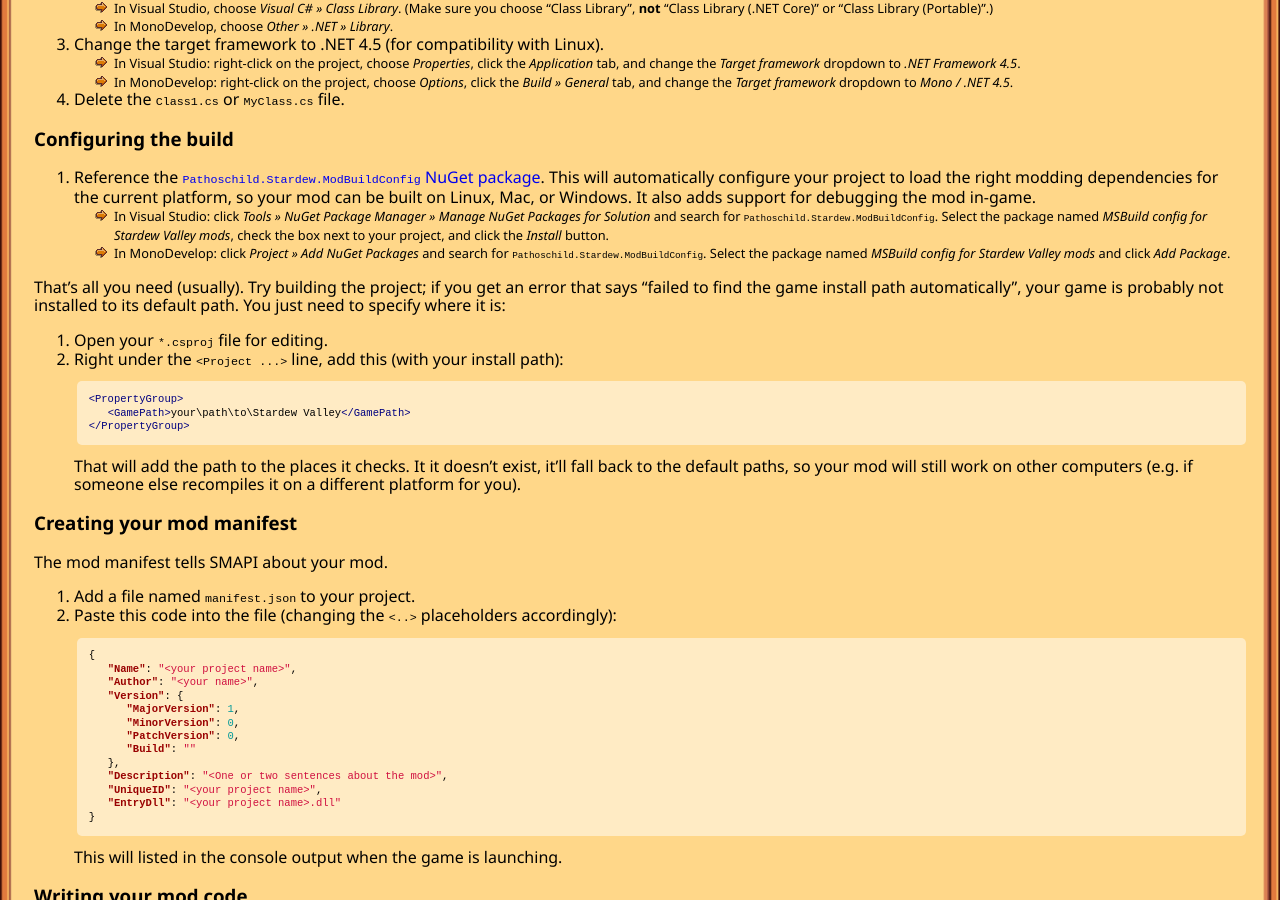
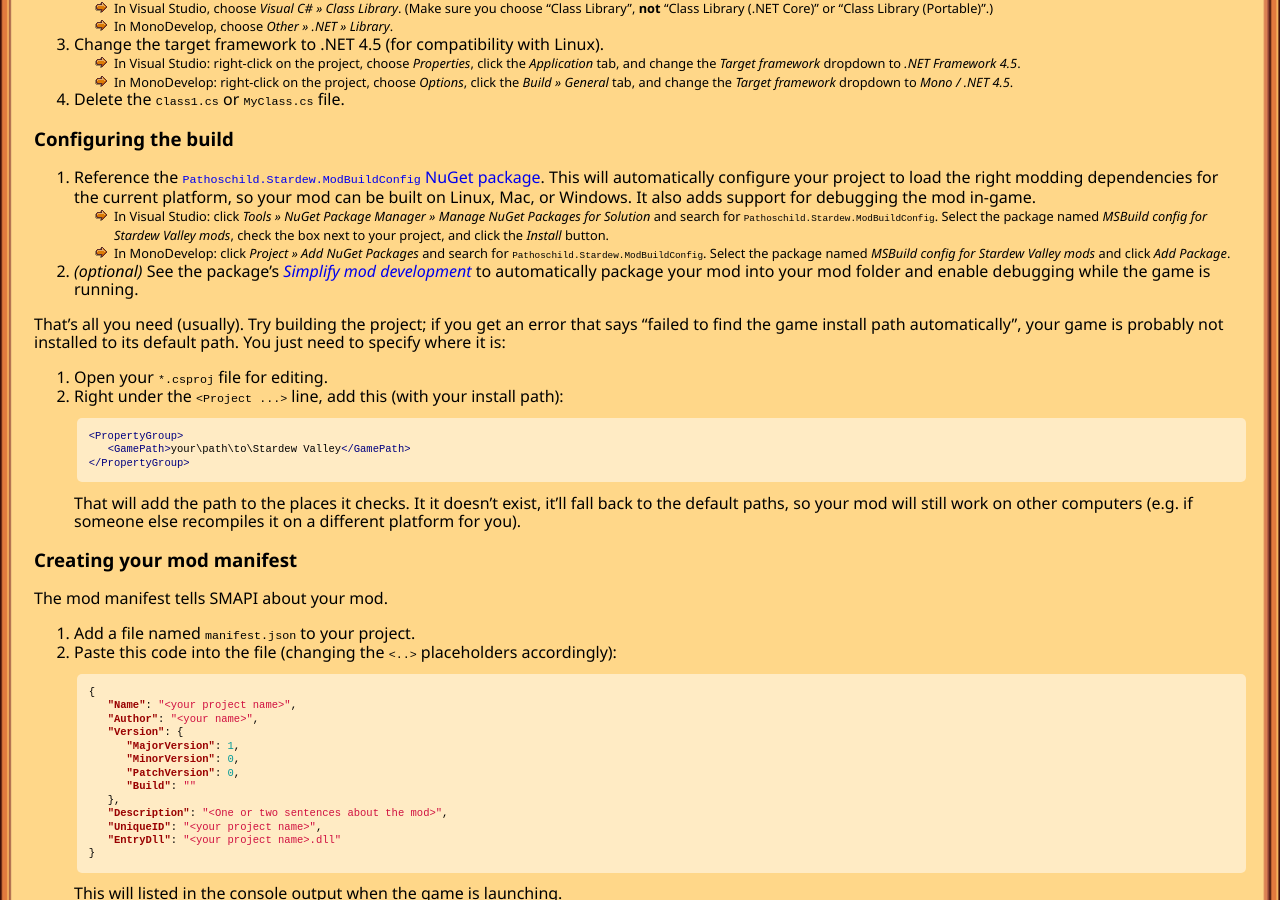
Before and after one commit to Pathoschild/canimod.github.io, a Jekyll site: the page built from guides/creating-a-smapi-mod.md, in a window 1280 px wide and 900 px high, scrolled down 1794 px. Built offline with Jekyll 4.4.1, drawn with Linux system fonts in a browser that asks for light colours; nearby versions of some CDN libraries.

Commit message:
link to build config package's 'simplify mod development' guide

```diff
--- a/guides/creating-a-smapi-mod.md
+++ b/guides/creating-a-smapi-mod.md
@@ -101,6 +101,8 @@ set that up.
    * <small>In MonoDevelop: click _Project » Add NuGet Packages_ and search for
      `Pathoschild.Stardew.ModBuildConfig`. Select the package named _MSBuild config
      for Stardew Valley mods_ and click _Add Package_.</small>
+2. _(optional)_ See the package's _[Simplify mod development](https://github.com/Pathoschild/Stardew.ModBuildConfig#simplify-mod-development)_
+   to automatically package your mod into your mod folder and enable debugging while the game is running.
 
 That's all you need (usually). Try building the project; if you get an error that says "failed to
 find the game install path automatically", your game is probably not installed to its default path.
```
